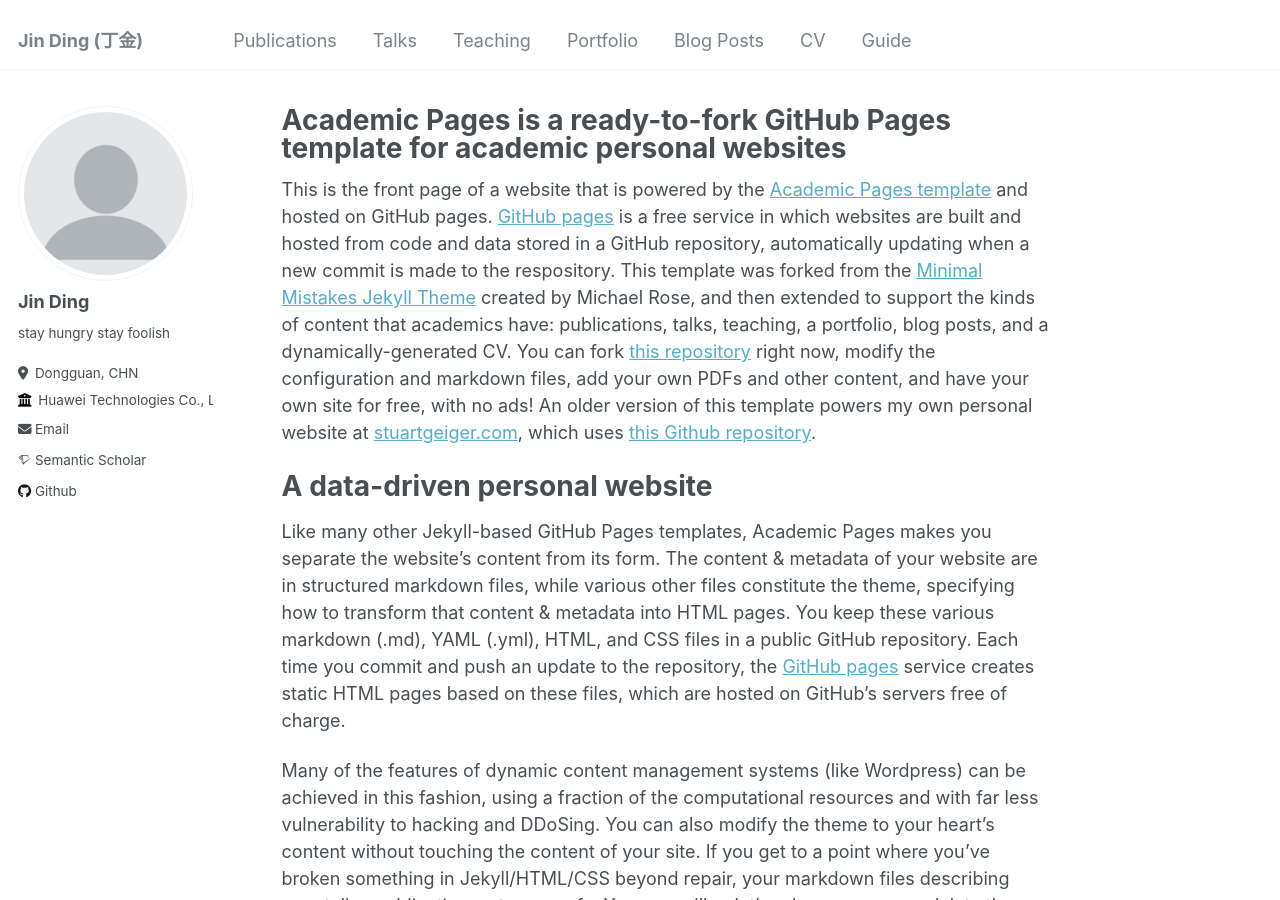
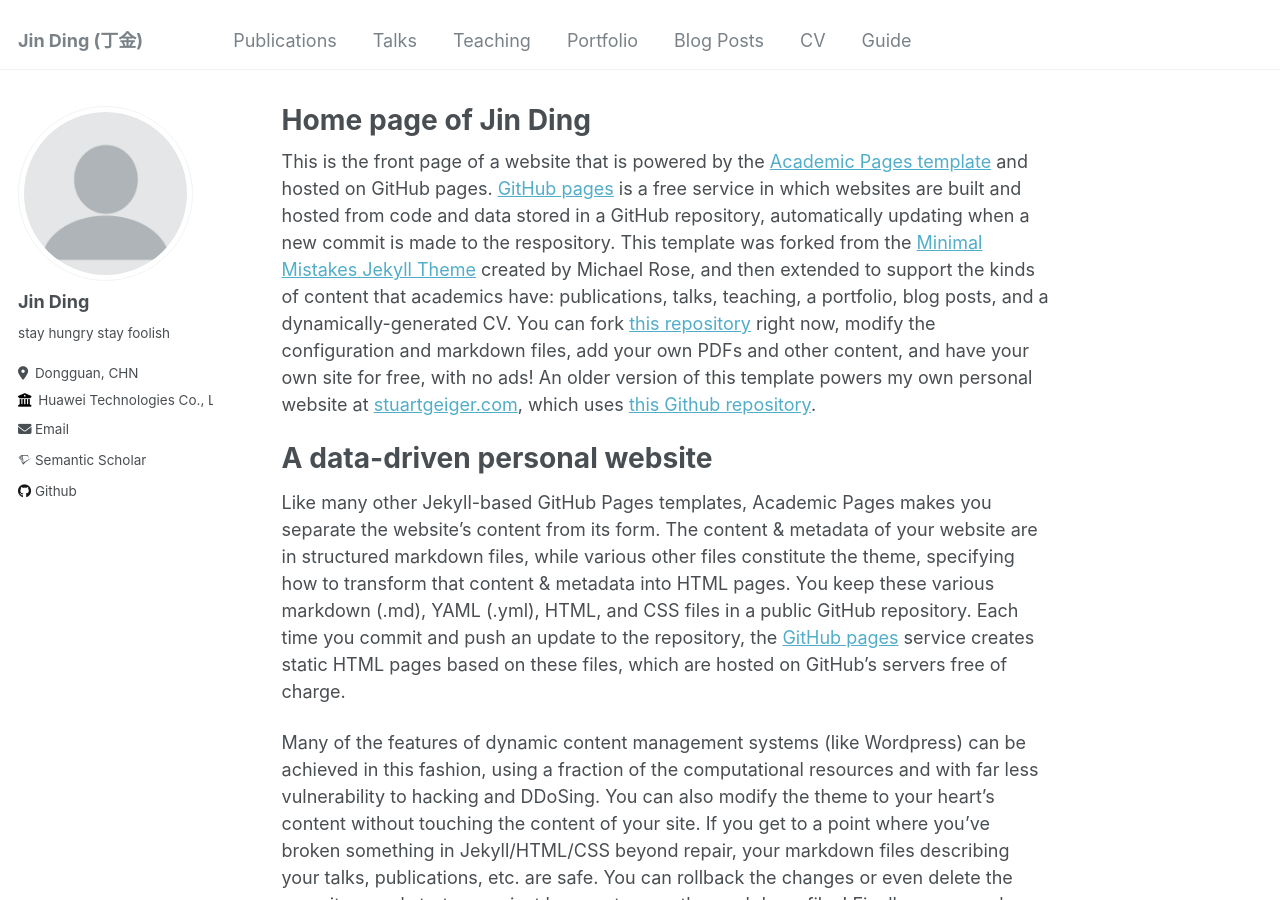
Before and after one commit to DJEddyking/djeddyking.github.io, a Jekyll site: the page built from _pages/about.md, in a window 1280 px wide and 900 px high. Built offline with Jekyll 4.4.1, drawn with Linux system fonts in a browser that asks for light colours; some web fonts are replaced.

Commit message:
Update about.md

```diff
--- a/_pages/about.md
+++ b/_pages/about.md
@@ -1,6 +1,6 @@
 ---
 permalink: /
-title: "Academic Pages is a ready-to-fork GitHub Pages template for academic personal websites"
+title: "Home page of Jin Ding"
 author_profile: true
 redirect_from:
   - /about/
```
